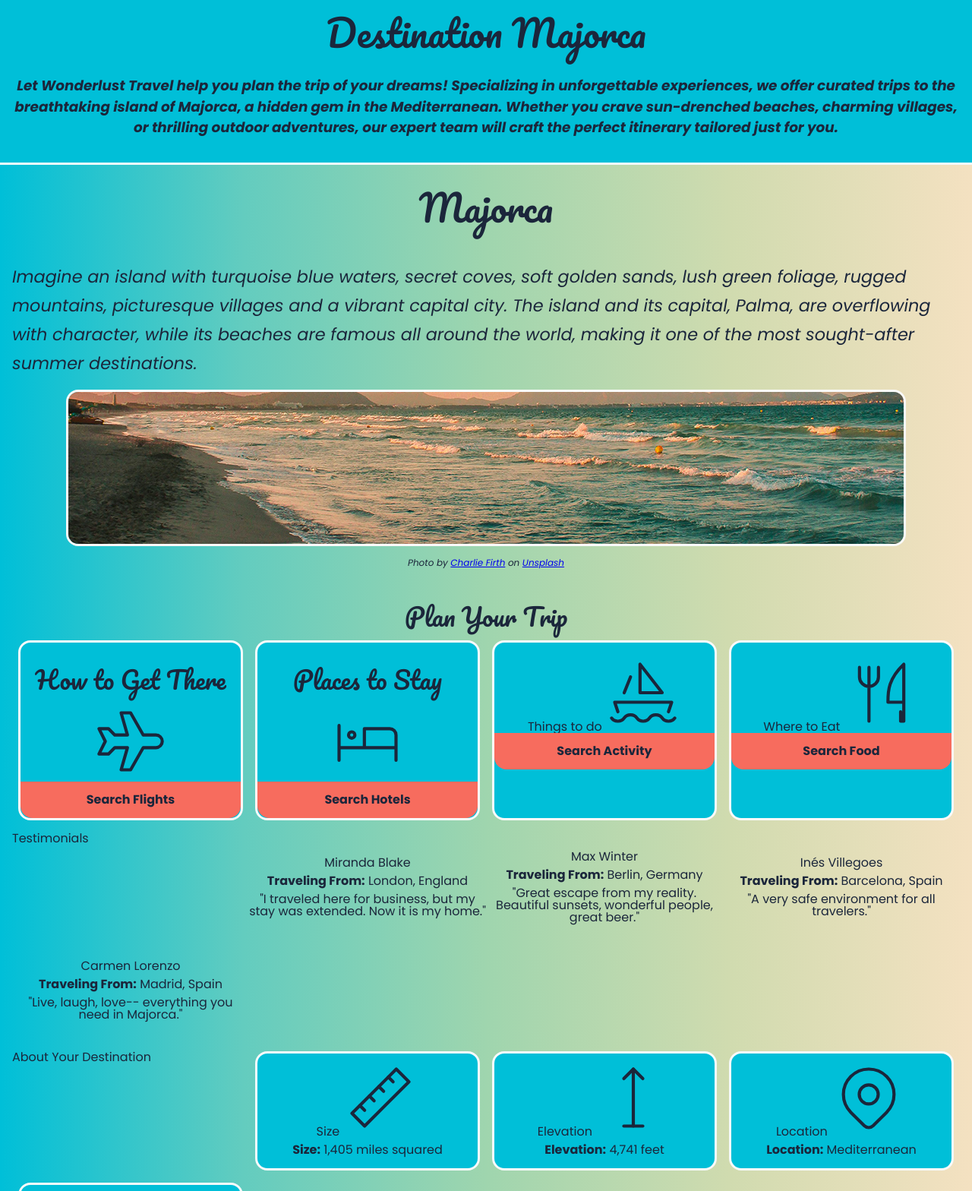
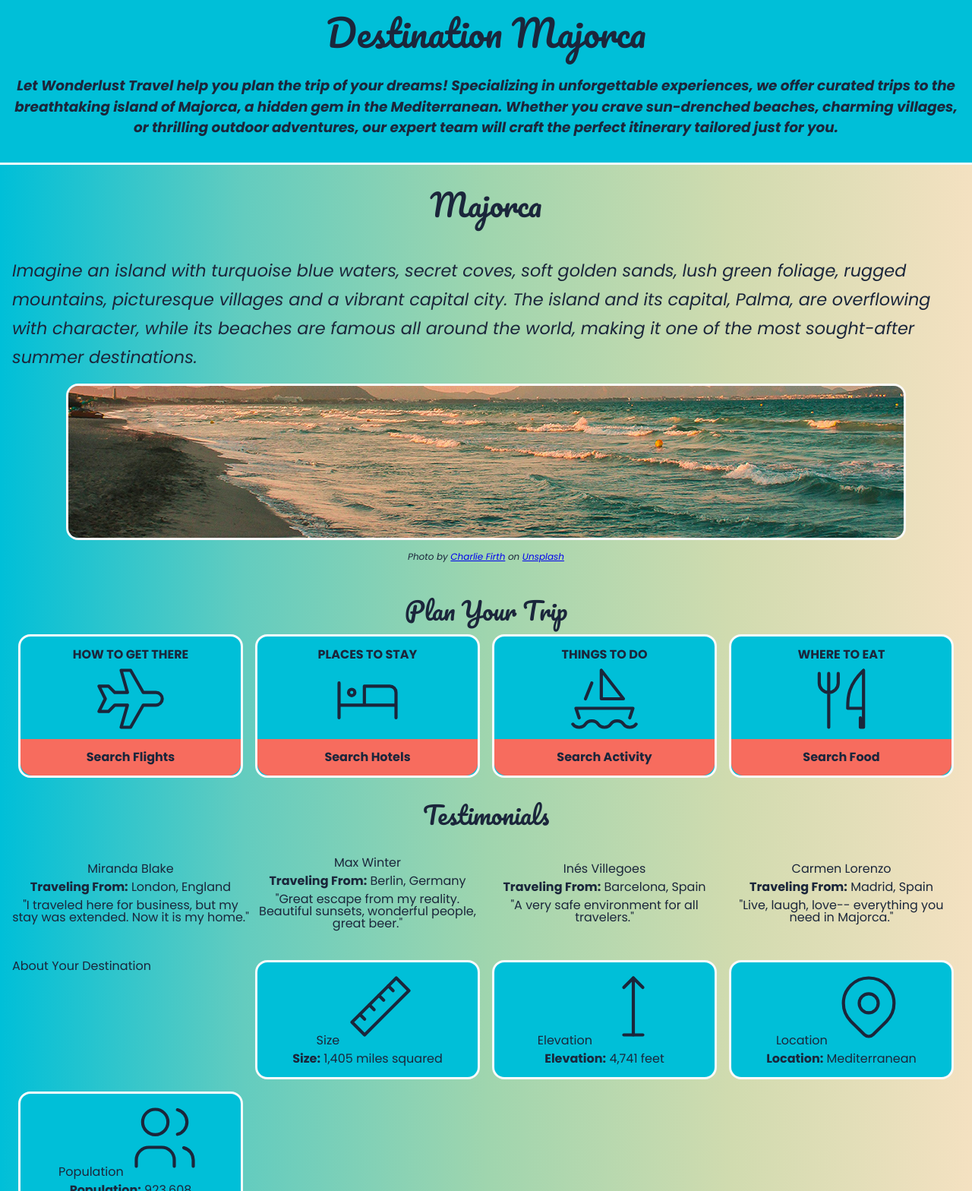
Before and after one commit to Jbrvz/wonderlust, a plain HTML site: page index.html in a window 1280 px wide. Shown: the part 211-1779 px from the top of the page at 76% size. Drawn offline with Linux system fonts and the light colour scheme.

Commit message:
Update index.html

```diff
--- a/index.html
+++ b/index.html
@@ -31,7 +31,8 @@
 
     <main>
         <article>
-            <h1>Majorca</h1>
+            <h2>Majorca</h2>
+
             <section id="intro">
 
                 <h3>Introduction</h3>
@@ -49,19 +50,21 @@
                 </div>
 
             </section>
+
             <section id="plan-your-trip">
                 <h3>Plan Your Trip</h3>
 
                 <section class="plan">
-                    <h3>How to Get There</h3>
+                    <h4>How to Get There</h4>
                     <svg xmlns="http://www.w3.org/2000/svg" class="icon icon-tabler icon-tabler-plane" width="100" height="100" viewBox="0 0 24 24" stroke-width="1" stroke="#1B263B" fill="none" stroke-linecap="round" stroke-linejoin="round">
                         <path stroke="none" d="M0 0h24v24H0z" fill="none"/>
                         <path d="M16 10h4a2 2 0 0 1 0 4h-4l-4 7h-3l2 -7h-4l-2 2h-3l2 -4l-2 -4h3l2 2h4l-2 -7h3z" />
                     </svg>
                     <a href="#" title="Search for flights">Search Flights</a>
                 </section>
+
                 <section class="plan">
-                    <h3>Places to Stay</h3>
+                    <h4>Places to Stay</h4>
                     <svg xmlns="http://www.w3.org/2000/svg" class="icon icon-tabler icon-tabler-bed" width="100" height="100" viewBox="0 0 24 24" stroke-width="1" stroke="#1B263B" fill="none" stroke-linecap="round" stroke-linejoin="round">
                         <path stroke="none" d="M0 0h24v24H0z" fill="none"/>
                         <path d="M3 7v11m0 -4h18m0 4v-8a2 2 0 0 0 -2 -2h-8v6" />
@@ -69,8 +72,9 @@
                     </svg>
                     <a href="#" title="Search for Hotels">Search Hotels</a>
                 </section>
+
                 <section class="plan">
-                    Things to do
+                    <h4>Things to do</h4>
                     <svg xmlns="http://www.w3.org/2000/svg" class="icon icon-tabler icon-tabler-sailboat" width="100" height="100" viewBox="0 0 24 24" stroke-width="1" stroke="#1B263B" fill="none" stroke-linecap="round" stroke-linejoin="round">
                         <path stroke="none" d="M0 0h24v24H0z" fill="none"/>
                         <path d="M2 20a2.4 2.4 0 0 0 2 1a2.4 2.4 0 0 0 2 -1a2.4 2.4 0 0 1 2 -1a2.4 2.4 0 0 1 2 1a2.4 2.4 0 0 0 2 1a2.4 2.4 0 0 0 2 -1a2.4 2.4 0 0 1 2 -1a2.4 2.4 0 0 1 2 1a2.4 2.4 0 0 0 2 1a2.4 2.4 0 0 0 2 -1" />
@@ -81,7 +85,7 @@
                     <a href="#" title="Search for Activities">Search Activity</a>
                 </section>
                 <section class="plan">
-                    Where to Eat
+                    <h4>Where to Eat</h4>
                     <svg xmlns="http://www.w3.org/2000/svg" class="icon icon-tabler icon-tabler-tools-kitchen-2" width="100" height="100" viewBox="0 0 24 24" stroke-width="1" stroke="#1B263B" fill="none" stroke-linecap="round" stroke-linejoin="round">
                         <path stroke="none" d="M0 0h24v24H0z" fill="none"/>
                         <path d="M19 3v12h-5c-.023 -3.681 .184 -7.406 5 -12zm0 12v6h-1v-3m-10 -14v17m-3 -17v3a3 3 0 1 0 6 0v-3" />
@@ -90,7 +94,7 @@
                 </section>
             </section>
             <section id="testimonials">
-                Testimonials
+                <h3>Testimonials</h3>
 
                 <section>
                     <!--Responsive Image for resolution switching
```
